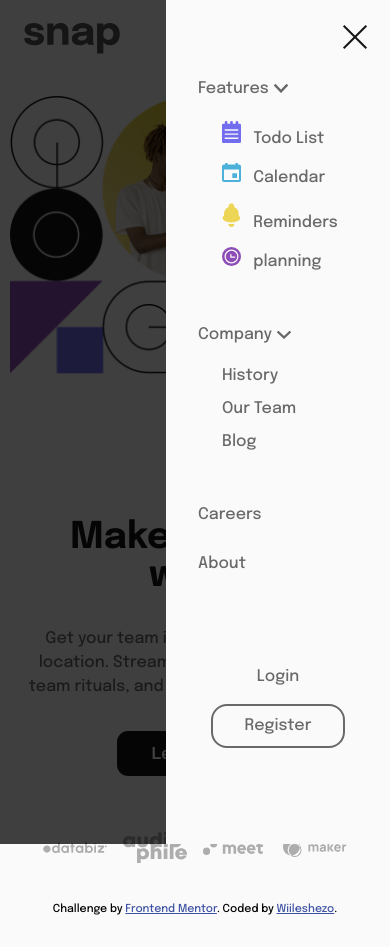
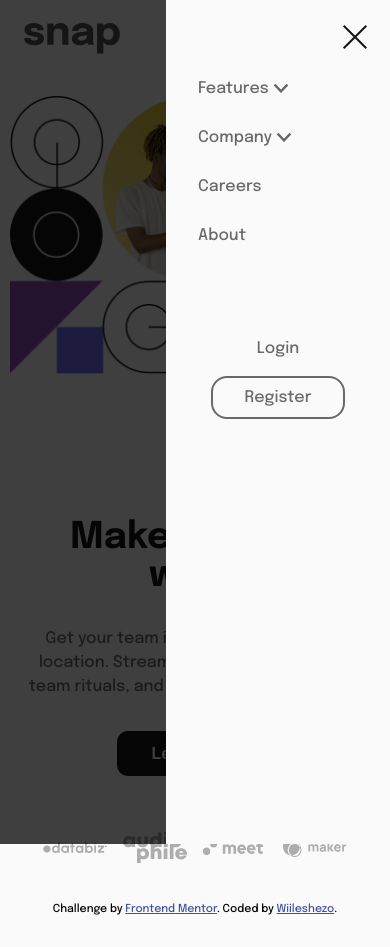
Before and after one commit to Wiileshezo/intro-section-with-dropdown-navigation, a Vue app: page / in a window 390 px wide. Both pictures are taken after a click on the element 350 px from the left and 39 px from the top of the page. Built offline with nearby package versions, Linux system fonts and the light colour scheme.

Commit message:
add function for dropdownList

```diff
--- a/src/components/TheNavigation.vue
+++ b/src/components/TheNavigation.vue
@@ -82,7 +82,7 @@
       <Transition name="mobile-nav">
         <ul v-show="mobileNav" class="dropdown-nav">
           <div class="icon icon-close-menu" @click="toggleMobileNav"></div>
-          <li class="pt-5 dropdown-list-mobile">
+          <li class="pt-5 dropdown-list-mobile" @click="toggleDropdownList">
             <RouterLink class="link" to="/">
               Features
               <img
@@ -126,7 +126,7 @@
               </RouterLink>
             </div>
           </li>
-          <li class="dropdown-list-mobile">
+          <li class="dropdown-list-mobile" @click="toggleDropdownList">
             <RouterLink class="link" to="/">
               Company
               <img
@@ -163,6 +163,7 @@
       scrollNav: null,
       mobile: null,
       mobileNav: null,
+      dropdownList: null,
     };
   },
   created() {
@@ -179,6 +180,34 @@
   },
 
   methods: {
+    toggleDropdownList(e) {
+      console.log(e.target.nextSibling);
+      this.dropdownList = e.target.nextSibling;
+
+      if (
+        !this.dropdownList.style.display ||
+        this.dropdownList?.style?.display == "none"
+      ) {
+        this.dropdownList.style.display = "flex";
+      } else {
+        this.dropdownList.style.display = "none";
+      }
+
+      // if (this.dropdownList && this.dropdownList.style) {
+      //   // Check if the display is "none" or not set
+      //   if (
+      //     !this.dropdownList.style.display ||
+      //     this.dropdownList.style.display === "none"
+      //   ) {
+      //     this.dropdownList.style.display = "flex";
+      //   } else {
+      //     this.dropdownList.style.display = "none";
+      //   }
+      // } else {
+      //   console.error("Dropdown list not properly initialized");
+      // }
+      console.log(this.dropdownList);
+    },
     toggleMobileNav() {
       this.mobileNav = !this.mobileNav;
     },
@@ -291,6 +320,7 @@
 .dropdown-list-icon {
   width: 1.2rem;
   padding-inline-end: 0.5rem;
+  vertical-align: bottom;
 }
 
 .icon {
@@ -338,7 +368,7 @@
 }
 
 .dropdown-list-content-mobile {
-  display: flex;
+  display: none;
   flex-direction: column;
   align-items: flex-start;
   padding: 1rem;
```
